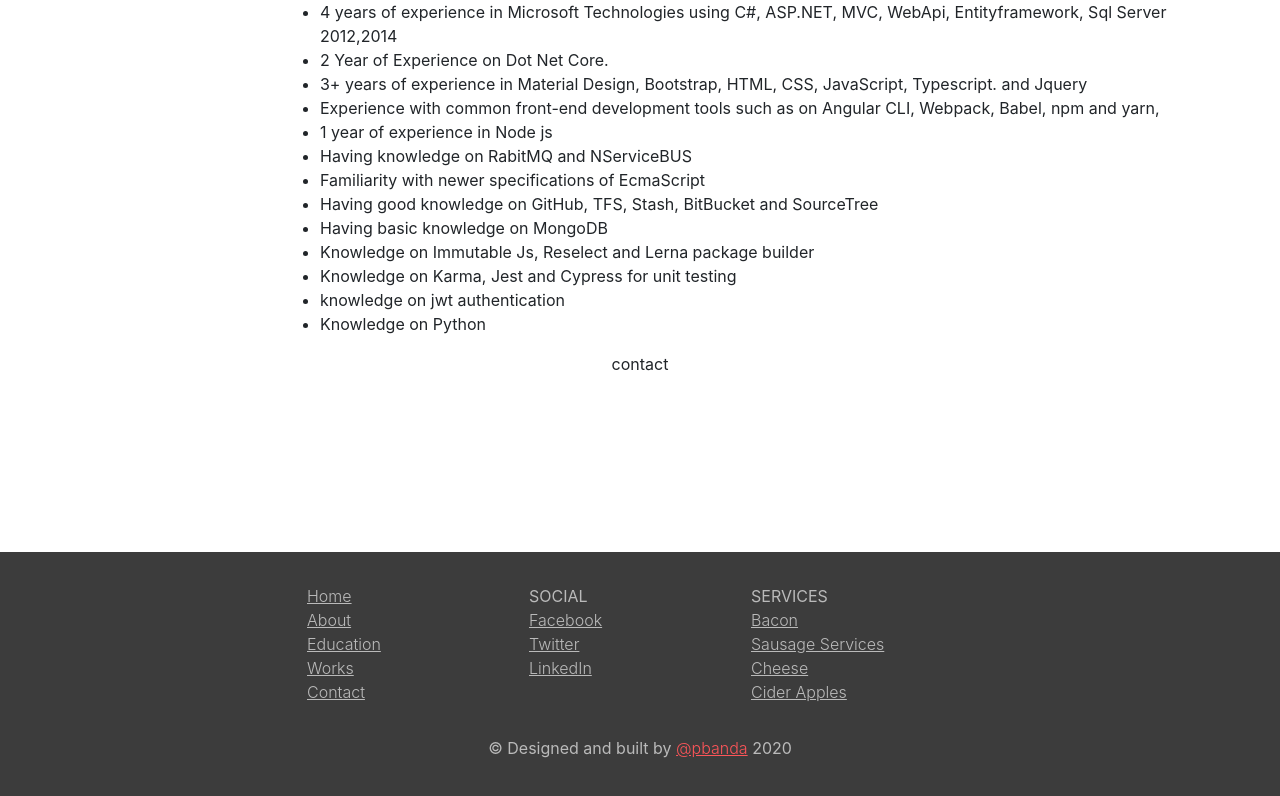
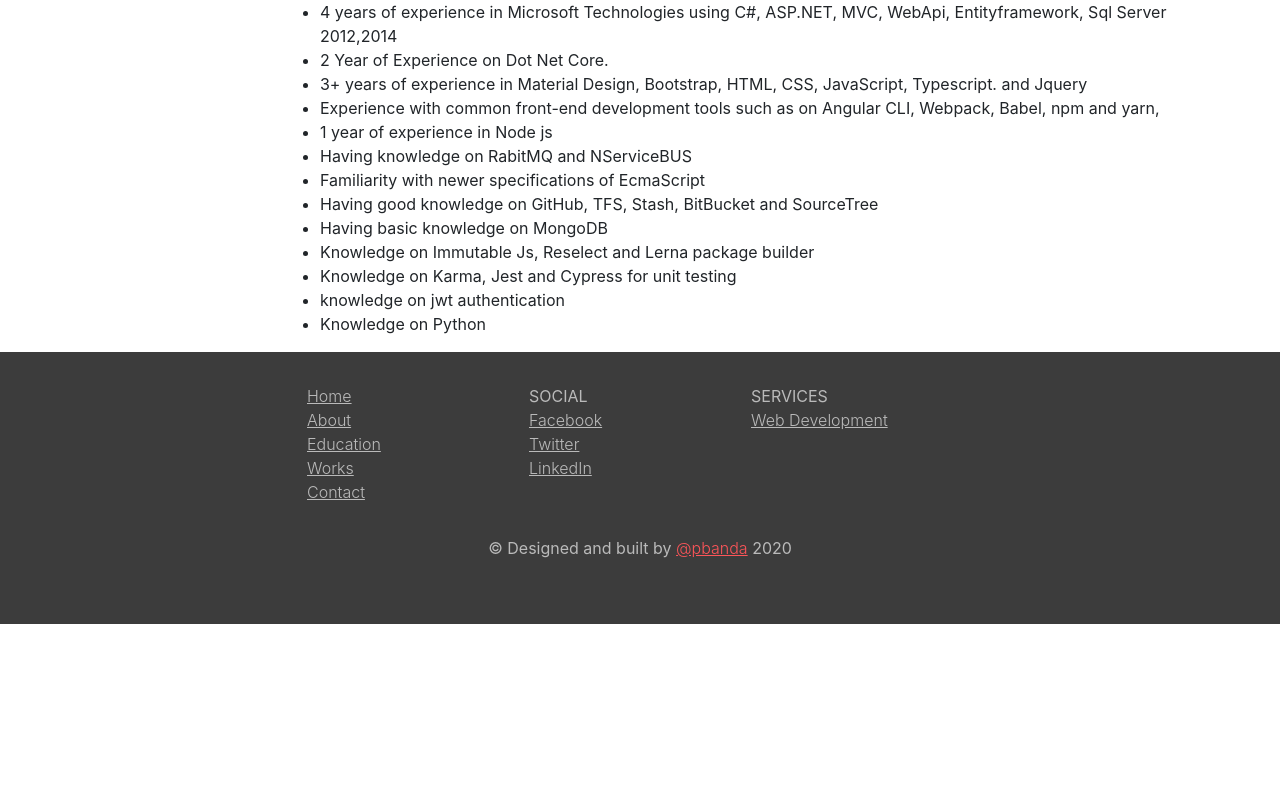
Before and after one commit to bpraveen078/praveen_website, a React (Create React App) app: page / in a window 1280 px wide. Shown: the part 2260-3056 px from the top of the page. After the commit the page ends 2884 px from the top, so only its background shows below. Built offline with nearby package versions, Linux system fonts and the light colour scheme.

Commit message:
ChangesChanges

```diff
--- a/src/App.tsx
+++ b/src/App.tsx
@@ -58,13 +58,13 @@
             <Element name="works" className="element">
               <Works />
             </Element>
-            <Element name="resume" className="element">
+            <Element name="skills" className="element">
               <SkillsStack />
               <Skills />
             </Element>
-            <Element name="contact" className="element">
+            {/* <Element name="contact" className="element">
               contact
-            </Element>
+            </Element> */}
           </div>
         </div>
 
--- a/src/components/footer.tsx
+++ b/src/components/footer.tsx
@@ -62,7 +62,7 @@
               <Link
                 activeClass="active"
                 className="footer-menu-link"
-                to="contact"
+                to="about"
                 spy={true}
                 smooth={true}
                 duration={500}
@@ -102,16 +102,7 @@
           <ul>
             <li>SERVICES</li>
             <li>
-              <a href="#0">Bacon</a>
-            </li>
-            <li>
-              <a href="#0">Sausage Services</a>
-            </li>
-            <li>
-              <a href="#0">Cheese</a>
-            </li>
-            <li>
-              <a href="#0">Cider Apples</a>
+              <a href="#0">Web Development</a>
             </li>
           </ul>
         </div>
--- a/src/components/header.tsx
+++ b/src/components/header.tsx
@@ -63,7 +63,7 @@
             <Link
               activeClass="active"
               className="menu-link"
-              to="contact"
+              to="about"
               spy={true}
               smooth={true}
               duration={500}
--- a/src/index.css
+++ b/src/index.css
@@ -448,6 +448,9 @@
   padding-top: 50px;
   padding-bottom: 50px;
 }
+.footer-menu-link {
+  text-decoration: underline !important;
+}
 .skills {
   text-align: left;
   font-size: 16px;
```
